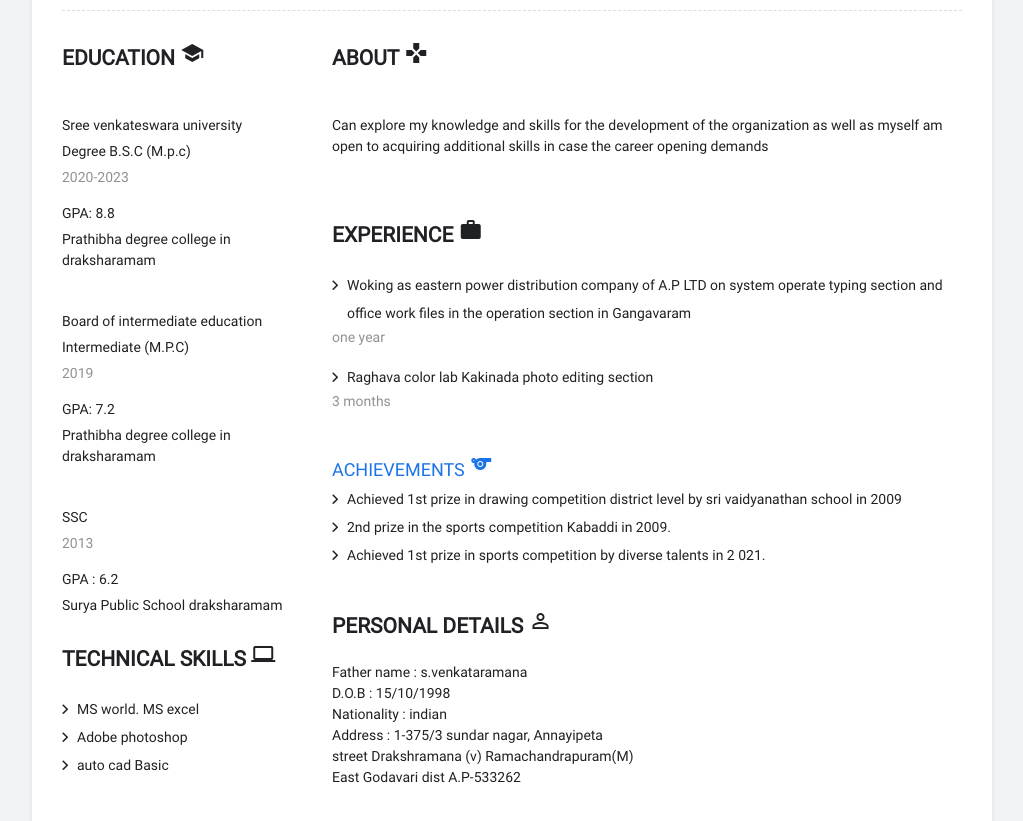
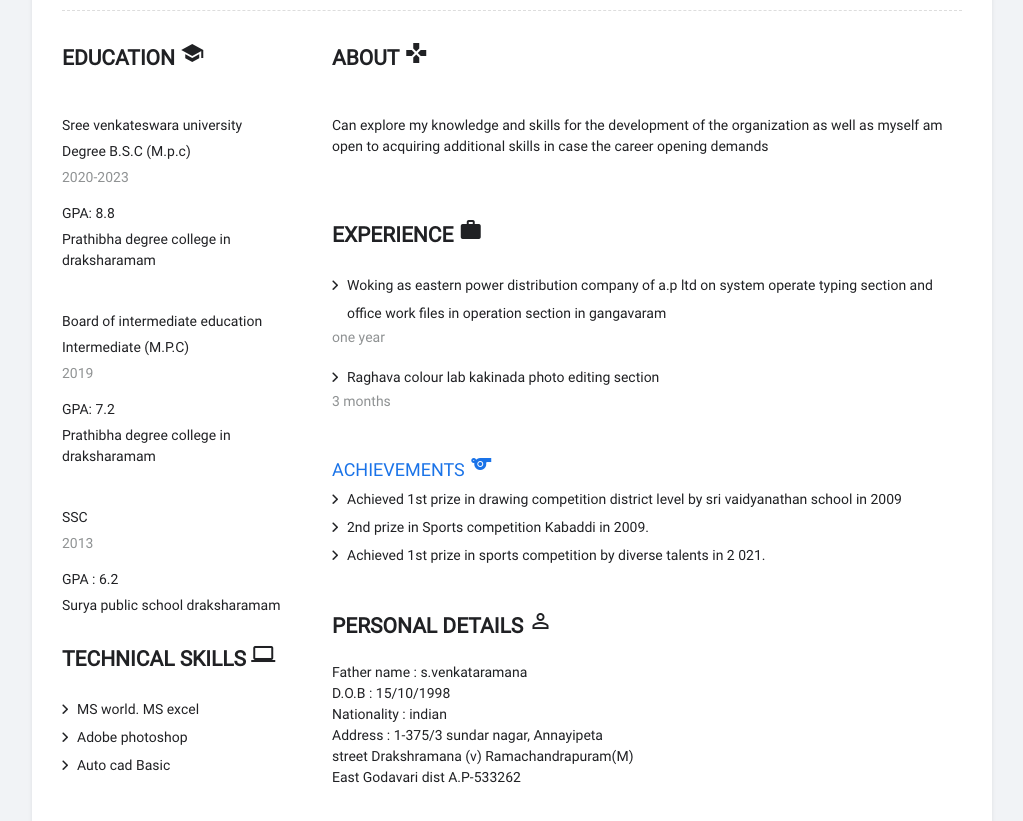
Before and after one commit to lakshmiprasad-brs/prasad-resume, a plain HTML site: page index.html in a window 1280 px wide. Shown: the part 121-942 px from the top of the page, without its empty margins (128-1151 px from the left). Drawn offline with Linux system fonts and the light colour scheme.

Commit message:
Update index.html

```diff
--- a/index.html
+++ b/index.html
@@ -31,7 +31,6 @@
 </head>
 
 <body>
-
 <div id="wrapper">
   <header>
     <h1>Lakshmi Prasad</h1>
@@ -68,7 +67,7 @@
         <p>SSC</p>
          <p> <SPan>2013</SPan></p>
          <p>GPA : 6.2</p>
-         <P> Surya Public School
+         <P> Surya public school
           draksharamam</P><br>
 
       <!-- Article end -->
@@ -81,14 +80,14 @@
         <ul>
           <li> MS world. MS excel </li>
           <li>Adobe photoshop</li>
-          <li> auto cad Basic</li>
+          <li> Auto cad Basic</li>
         </ul>
       </article>
       <!-- Article end -->
       <article>
         <h3>Languages</h3>
         <ul>
-          <li>Engilsh, telugu</li>
+          <li>Engilsh, Telugu</li>
 
         </ul>
       </article>
@@ -108,10 +107,10 @@
       <article >
         <h2>EXPERIENCE <i class="material-icons">works</i></h2>
         <ul>
-          <li>Woking as eastern power distribution company of A.P LTD on system operate
-            typing section and office work files in the operation section  in Gangavaram</li>
+          <li>Woking as eastern power distribution  company of a.p ltd on system operate
+            typing section and office work files in operation section  in gangavaram</li>
             <p><span>one year </span></p>
-          <li> Raghava color lab Kakinada photo editing section</li>
+          <li>Raghava colour lab kakinada photo editing section</li>
           <p><span> 3 months </span></p>
 
         </ul>
@@ -123,7 +122,7 @@
 
         <ul>
           <li> Achieved 1st prize in drawing competition district level by sri vaidyanathan school in 2009</li>
-          <li>2nd prize in the sports competition Kabaddi in 2009.</li>
+          <li>2nd prize in Sports competition Kabaddi in 2009.</li>
           <li>Achieved 1st prize in sports competition by diverse talents in 2 021.</li>
         </ul>
       </article>
```
